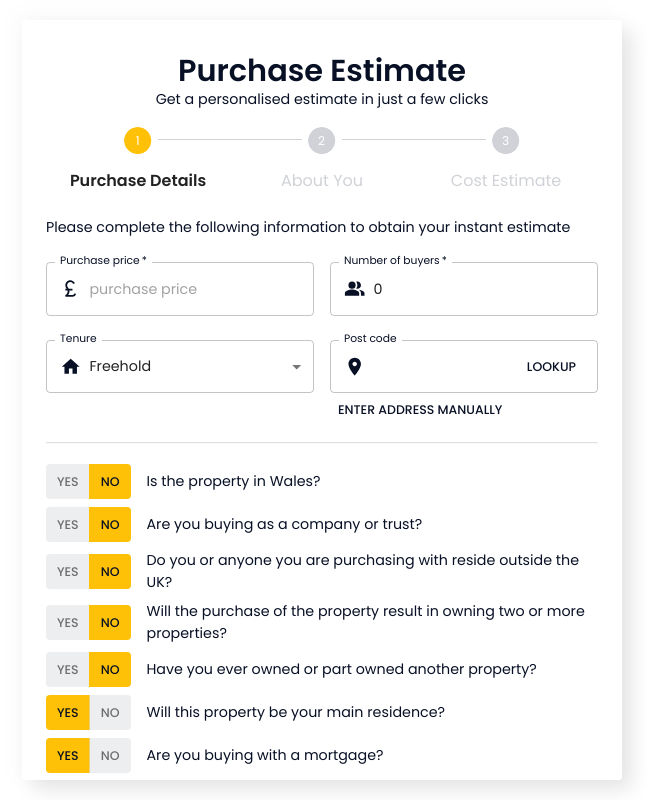
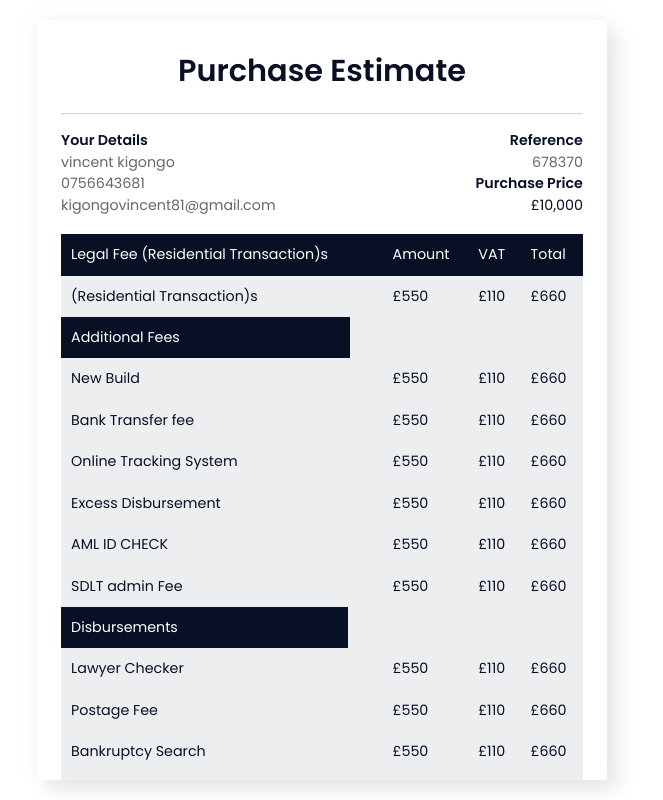
Before and after one commit to tek-juice/Quote-tool, a React (Vite) app: page /buying in a window 1280 px wide. Both pictures are taken after a click on the button "YES". Shown: the whole page, without its empty margins (318-981 px from the left). Built offline with nearby package versions, Linux system fonts and the light colour scheme.

Commit message:
added the cost estimates page

```diff
--- a/src/components/Buying/CostEstimates.tsx
+++ b/src/components/Buying/CostEstimates.tsx
@@ -1,6 +1,7 @@
 import { Box } from "@mui/material"
 
 import EstimateHeader from "./EstimateHeader"
+import EstimateTable from "./EstimateTable"
 
 const CostEstimate = () => {
   return (
@@ -13,6 +14,8 @@ const CostEstimate = () => {
         purchase_price={10000}
         reference_number={678370}
       />
+      <br />
+      <EstimateTable/>
     </Box>
   )
 }
--- a/src/components/Buying/EstimateTable.tsx
+++ b/src/components/Buying/EstimateTable.tsx
@@ -1,6 +1,91 @@
+import { Typography, Box } from "@mui/material"
+import { colors } from "../../theme/index"
+import { useEffect, useState } from "react"
+import { Estimate } from "../../types"
+import { estimatesData } from "../../data"
+import { formatCurrency } from "../../services/buyingService"
+import CustomButton from "../common/CustomButton"
+
+// Table Header Component
+const TableHeader: React.FC<{ columns: string[] }> = ({ columns }) => (
+  <thead style={{ background: colors?.primaryColor }}>
+    <tr>
+      {columns.map((text, index) => (
+        <td key={index} style={{ padding: 10, borderRadius: 0 }}>
+          <Typography color="white">{text}</Typography>
+        </td>
+      ))}
+    </tr>
+  </thead>
+)
+
+// Table Row Component
+const Row = ({ estimate }: { estimate: Estimate }) => {
+  return (
+    <tr>
+      <td style={{ padding: 10 }}><Typography>{estimate.label}</Typography></td>
+      <td style={{ padding: 10 }}><Typography>£{formatCurrency(estimate.amount)}</Typography></td>
+      <td style={{ padding: 10 }}><Typography>£{formatCurrency(estimate.vat)}</Typography></td>
+      <td style={{ padding: 10 }}><Typography>£{formatCurrency(estimate.total = estimate?.amount + estimate?.vat)}</Typography></td>
+    </tr>
+  )
+}
+
 const EstimateTable = () => {
+  const [estimates, setEstimates] = useState<Estimate[]>([])
+
+  useEffect(() => {
+    setEstimates(estimatesData)
+  }, [])
+
+  useEffect(() => {
+    console.log(estimates)
+  }, [estimates])
+
   return (
-    <div>EstimateTable</div>
+    <Box width={"100%"}>
+      <table cellPadding={0} cellSpacing={0} style={{ width: "100%", background: colors?.toggleButtonColor }}>
+        <TableHeader columns={["Legal Fee (Residential Transaction)s", "Amount", "VAT", "Total"]} />
+        <tbody>
+
+          {/* legal fees  */}
+          {estimates.filter(estimate => estimate?.fee_type == "legal").map((estimate, index) => (
+            <Row key={index} estimate={estimate} />
+          ))}
+
+          {/* additional fees  */}
+          <TableHeader columns={["Additional Fees", "", "", "", "", "", "", "", ""]} />
+          {/* additional fees  */}
+          {estimates.filter(estimate => estimate?.fee_type == "additional").map((estimate, index) => (
+            <Row key={index} estimate={estimate} />
+          ))}
+
+          {/* Disbursements fees  */}
+          <TableHeader columns={["Disbursements", "", "", "", "", "", "", "", ""]} />
+          {/* Disbursements fees  */}
+          {estimates.filter(estimate => estimate?.fee_type == "disbursements").map((estimate, index) => (
+            <Row key={index} estimate={estimate} />
+          ))}
+        </tbody>
+      </table>
+
+      {/* total  */}
+      <Typography sx={{ m: 1 }} fontWeight={600} textAlign={"end"}>Total</Typography>
+      <Typography sx={{ m: 1 }} fontWeight={600} textAlign={"end"}>£{formatCurrency(estimates.reduce((sum, estimate) => sum + (estimate.amount + estimate.vat), 0))}</Typography>
+
+      {/* actions  */}
+      <hr />
+      {/* <Button variant="contained" style={{width: "40%"}}>next</Button> */}
+      <CustomButton title="NEXT" fullWidth />
+      <hr />
+
+      <Box display={"flex"} justifyContent={"space-between"} alignItems={"center"}>
+        <CustomButton styles={{background: colors?.toggleButtonColor }} title="CANCEL ESTIMATE" fullWidth />
+        <CustomButton styles={{margin: "0px 10px"}} title="UPDATE ESTIMATE" fullWidth />
+        <CustomButton styles={{background: colors?.toggleButtonColor }} title="EMAIL ESTIMATE" fullWidth />
+      </Box>
+
+    </Box>
   )
 }
 
--- /dev/null
+++ b/src/components/common/CustomButton.tsx
@@ -0,0 +1,31 @@
+import { Typography } from "@mui/material"
+import { colors } from "../../theme"
+
+export interface Props {
+  title: string
+  action?: () => void
+  fullWidth?: boolean
+  styles?: React.CSSProperties
+}
+
+const CustomButton: React.FC<Props> = ({ title, action, fullWidth, styles }) => {
+  return (
+    <button
+      onClick={action}
+      style={{
+        cursor: "pointer",
+        color: colors?.primaryColor,
+        padding: 12,
+        outline: "none",
+        textAlign: "center",
+        width: fullWidth ? "100%" : "max-content",
+        border: "none",
+        backgroundColor: colors?.hoverColor,
+        ...styles,
+      }}>
+      <Typography fontWeight={400}>{title}</Typography>
+    </button>
+  )
+}
+
+export default CustomButton
--- a/src/data/index.tsx
+++ b/src/data/index.tsx
@@ -1,4 +1,4 @@
-import { BooleanQuestion } from "../types";
+import { BooleanQuestion, Estimate } from "../types";
 
 export const booleanQuestions: BooleanQuestion[] = [
     {
@@ -72,3 +72,84 @@ export const booleanQuestions: BooleanQuestion[] = [
         label: "Do you have a gifted deposit?"
     },
 ]
+
+export const estimatesData: Estimate[] = [
+    {
+        amount: 550,
+        fee_type: "legal",
+        label: "(Residential Transaction)s",
+        total: 660,
+        vat: 110
+    },
+    {
+        amount: 550,
+        fee_type: "additional",
+        label: "New Build",
+        total: 660,
+        vat: 110
+    },
+    {
+        amount: 550,
+        fee_type: "additional",
+        label: "Bank Transfer fee",
+        total: 660,
+        vat: 110
+    },
+    {
+        amount: 550,
+        fee_type: "additional",
+        label: "Online Tracking System",
+        total: 660,
+        vat: 110
+    },
+    {
+        amount: 550,
+        fee_type: "additional",
+        label: "Excess Disbursement",
+        total: 660,
+        vat: 110
+    },
+    {
+        amount: 550,
+        fee_type: "additional",
+        label: "AML ID CHECK",
+        total: 660,
+        vat: 110
+    },
+    {
+        amount: 550,
+        fee_type: "additional",
+        label: "SDLT admin Fee",
+        total: 660,
+        vat: 110
+    },
+    {
+        amount: 550,
+        fee_type: "disbursements",
+        label: "Lawyer Checker",
+        total: 660,
+        vat: 110
+    },
+    {
+        amount: 550,
+        fee_type: "disbursements",
+        label: "Postage Fee",
+        total: 660,
+        vat: 110
+    },
+    {
+        amount: 550,
+        fee_type: "disbursements",
+        label: "Bankruptcy Search",
+        total: 660,
+        vat: 110
+    },
+    {
+        amount: 550,
+        fee_type: "disbursements",
+        label: "Pre-Completion OS1 Search",
+        total: 660,
+        vat: 110
+    },
+
+]
--- a/src/index.css
+++ b/src/index.css
@@ -82,3 +82,7 @@ hr{
 .border-primary:hover{
     border-color: var(--primary);
 }
+
+.text-light{
+    color: var(--pale);
+}
--- a/src/store/data.ts
+++ b/src/store/data.ts
@@ -4,7 +4,7 @@ import { State, Store } from "../types";
 const initialState: State = {
 
     // stepper  data
-    activeStep: 0,
+    activeStep: 2,
     steps: [
         'purchase details',
         'About you',
--- a/src/theme/index.tsx
+++ b/src/theme/index.tsx
@@ -1,7 +1,7 @@
 import { createTheme } from "@mui/material";
 
 // Define common values to avoid duplication
-const colors = {
+export const colors = {
   gray: "#D0D2D7",
   primaryColor: "#081025",
   hoverColor: "#ffc107", // For hover on 'primary-hover' class
```
Also changed, not shown: src/types/index.ts (+8 -0 lines).
